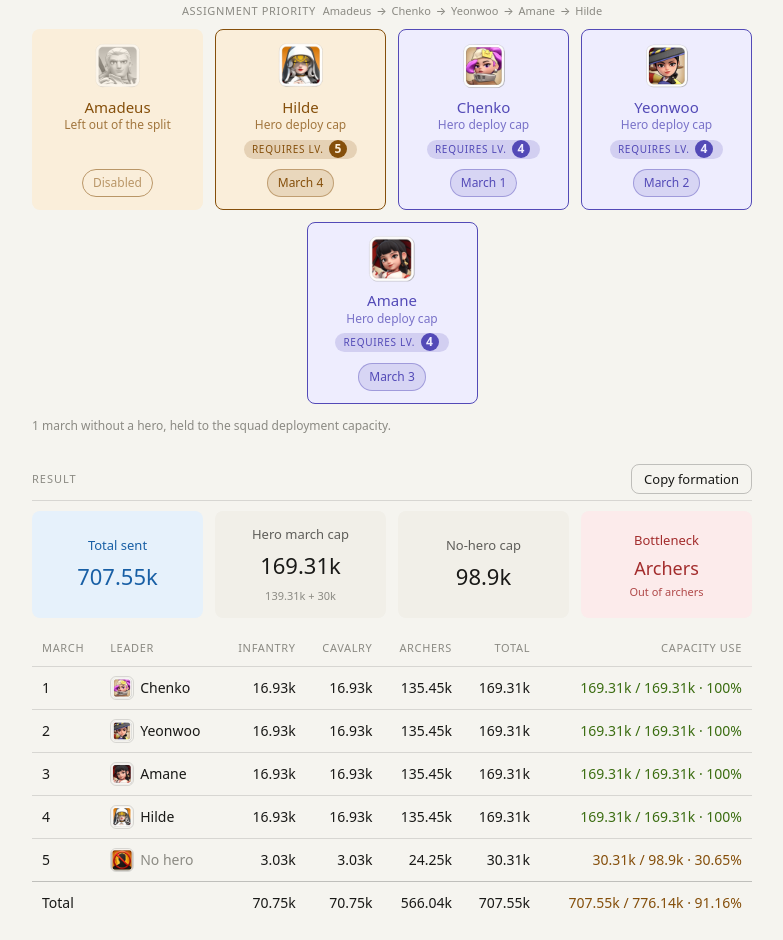
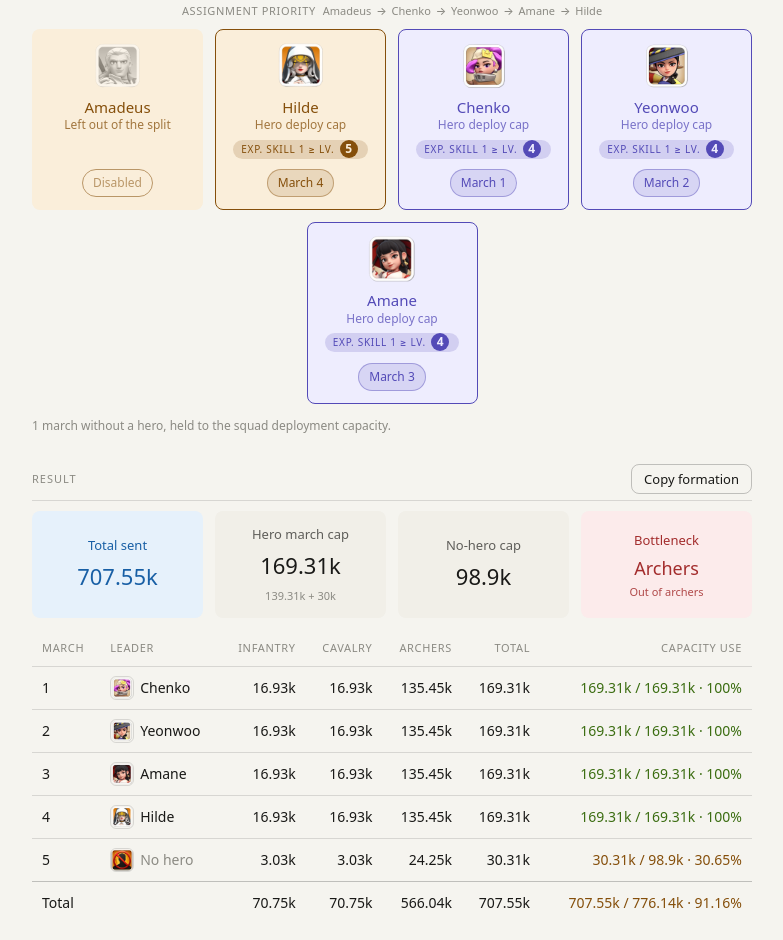
Before and after one commit to maystery/bear-formation-calculator, a website: page index.html in a window 1280 px wide. Shown: the part 878-1818 px from the top of the page, without its empty margins (248-1031 px from the left). Drawn offline with Linux system fonts and the light colour scheme.

Commit message:
Clarify hero expedition skill requirements

```diff
--- a/index.html
+++ b/index.html
@@ -113,7 +113,7 @@
         <div class="heroinfo">
           <div class="heroname">Hilde</div>
           <div class="herorole" id="role-hilde"></div>
-          <div class="heroreq">Requires Lv. <strong class="skilllevel">5</strong></div>
+          <div class="heroreq" title="Requires the first Expedition skill at level 5 or higher" aria-label="Requires the first Expedition skill at level 5 or higher">Exp. Skill 1 &ge; Lv. <strong class="skilllevel">5</strong></div>
         </div>
         <span class="pill" id="pill-hilde"></span>
       </label>
@@ -123,7 +123,7 @@
         <div class="heroinfo">
           <div class="heroname">Chenko</div>
           <div class="herorole" id="role-chenko"></div>
-          <div class="heroreq">Requires Lv. <strong class="skilllevel">4</strong></div>
+          <div class="heroreq" title="Requires the first Expedition skill at level 4 or higher" aria-label="Requires the first Expedition skill at level 4 or higher">Exp. Skill 1 &ge; Lv. <strong class="skilllevel">4</strong></div>
         </div>
         <span class="pill" id="pill-chenko"></span>
       </label>
@@ -133,7 +133,7 @@
         <div class="heroinfo">
           <div class="heroname">Yeonwoo</div>
           <div class="herorole" id="role-yeonwoo"></div>
-          <div class="heroreq">Requires Lv. <strong class="skilllevel">4</strong></div>
+          <div class="heroreq" title="Requires the first Expedition skill at level 4 or higher" aria-label="Requires the first Expedition skill at level 4 or higher">Exp. Skill 1 &ge; Lv. <strong class="skilllevel">4</strong></div>
         </div>
         <span class="pill" id="pill-yeonwoo"></span>
       </label>
@@ -143,7 +143,7 @@
         <div class="heroinfo">
           <div class="heroname">Amane</div>
           <div class="herorole" id="role-amane"></div>
-          <div class="heroreq">Requires Lv. <strong class="skilllevel">4</strong></div>
+          <div class="heroreq" title="Requires the first Expedition skill at level 4 or higher" aria-label="Requires the first Expedition skill at level 4 or higher">Exp. Skill 1 &ge; Lv. <strong class="skilllevel">4</strong></div>
         </div>
         <span class="pill" id="pill-amane"></span>
       </label>
```
Also changed, not shown: README.md.
